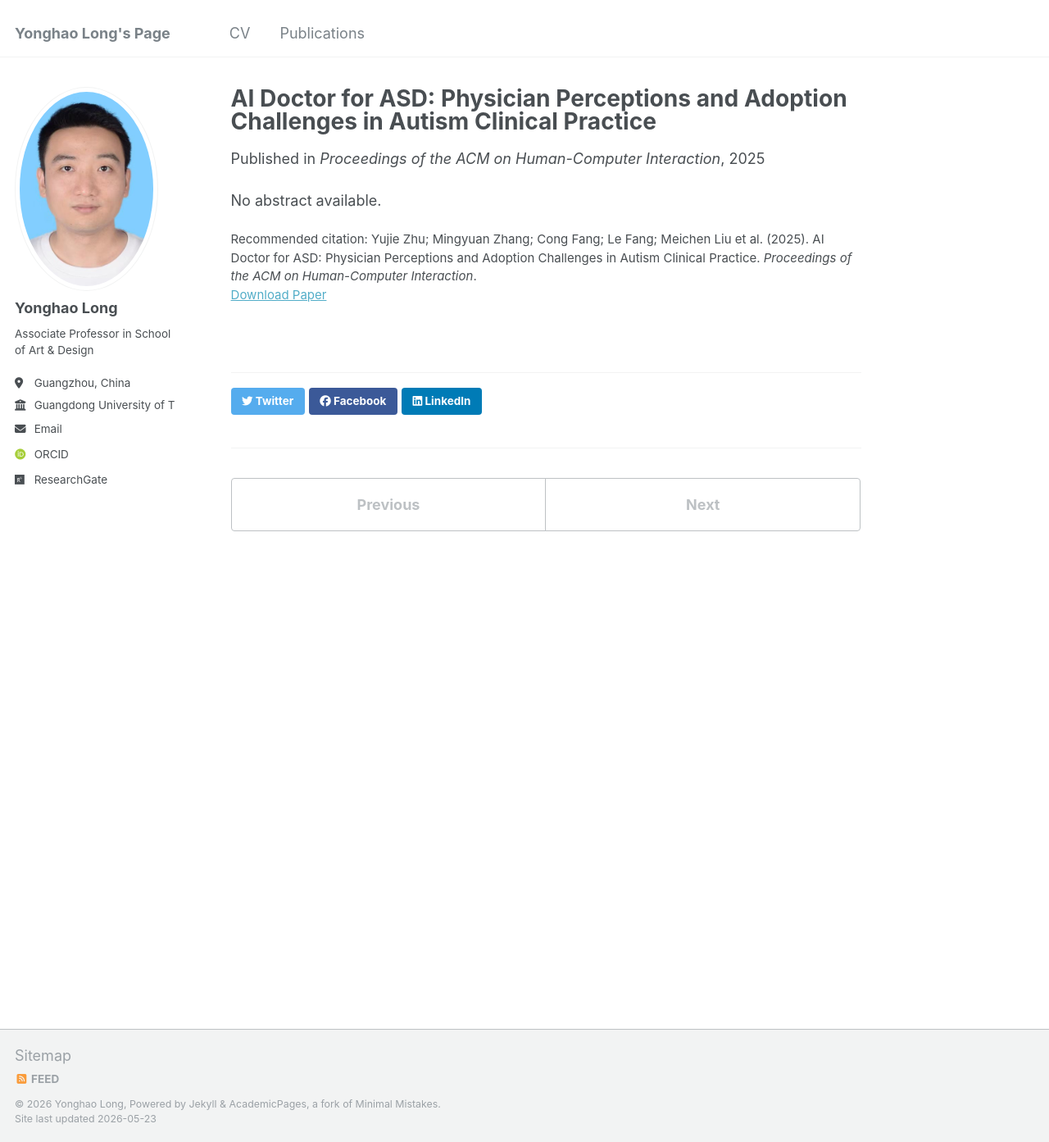
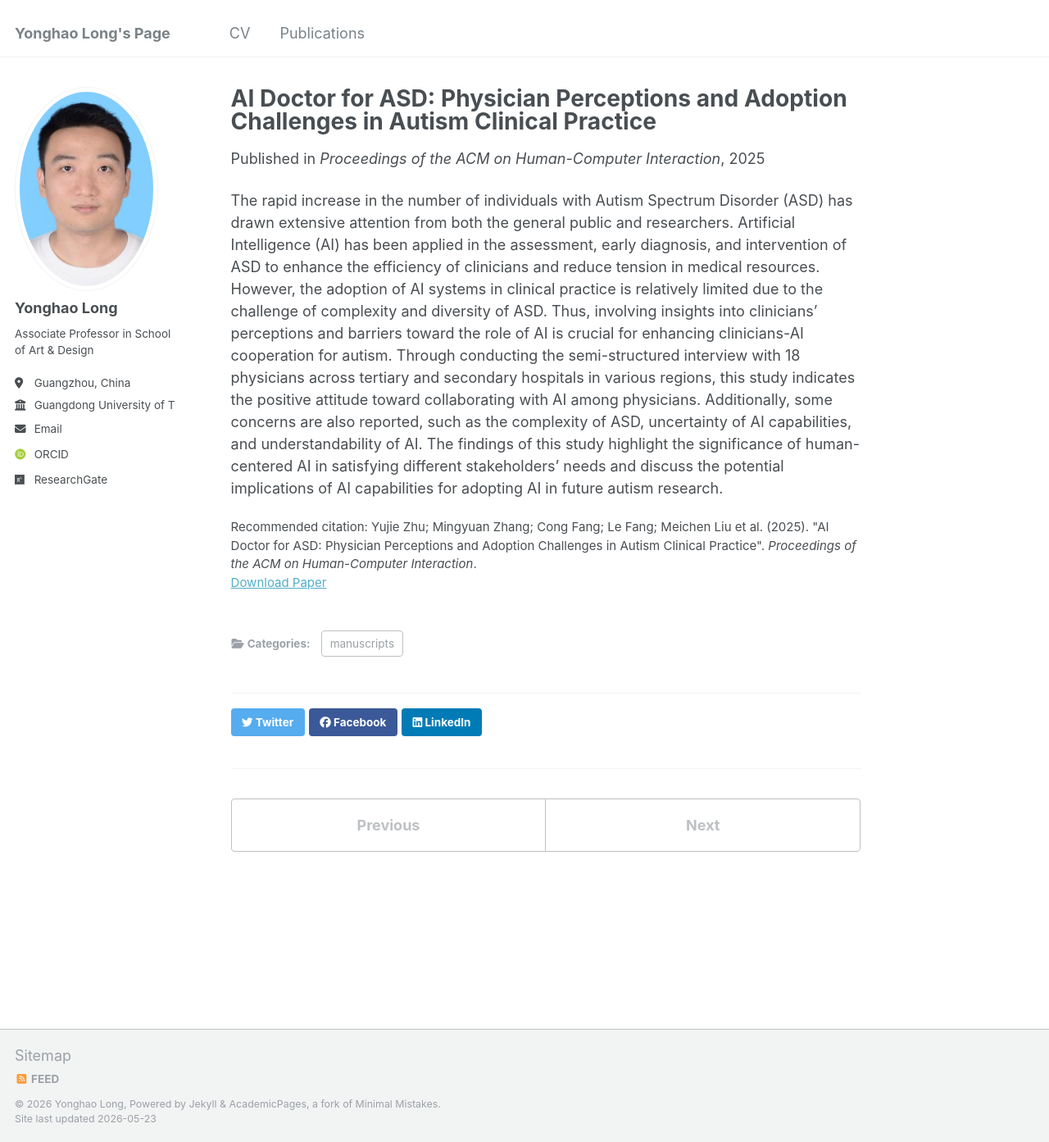
Before and after one commit to qoolyh/qoolyh.github.io, a Jekyll site: the page built from _publications/2025-ai-doctor-for-asd-physician-perceptions-and-adopti.md, in a window 1280 px wide and 1393 px high. Shown: the whole window at 82% size. Built offline with Jekyll 4.4.1, drawn with Linux system fonts in a browser that asks for light colours; some web fonts are replaced.

Commit message:
Update 2025-ai-doctor-for-asd-physician-perceptions-and-adopti.md

```diff
--- a/_publications/2025-ai-doctor-for-asd-physician-perceptions-and-adopti.md
+++ b/_publications/2025-ai-doctor-for-asd-physician-perceptions-and-adopti.md
@@ -1,11 +1,13 @@
 ---
 title: "AI Doctor for ASD: Physician Perceptions and Adoption Challenges in Autism Clinical Practice"
 collection: publications
-permalink: /publication/2025-ai-doctor-for-asd-physician-perceptions-and-adopti
-excerpt: 'No abstract available....'
-date: 2025-01-01
+category: manuscripts
+permalink: /publication/2025-05-02-ai-doctor-for-asd-physician-perceptions-and-adopti
+excerpt: 'The rapid increase in the number of individuals with Autism Spectrum Disorder (ASD) has drawn extensive attention from both the general public and res...'
+date: 2025-05-02
 venue: 'Proceedings of the ACM on Human-Computer Interaction'
 paperurl: 'https://doi.org/10.1145/3710925'
-citation: 'Yujie Zhu; Mingyuan Zhang; Cong Fang; Le Fang; Meichen Liu et al. (2025). AI Doctor for ASD: Physician Perceptions and Adoption Challenges in Autism Clinical Practice. <i>Proceedings of the ACM on Human-Computer Interaction</i>.'
+citation: 'Yujie Zhu; Mingyuan Zhang; Cong Fang; Le Fang; Meichen Liu et al. (2025). "AI Doctor for ASD: Physician Perceptions and Adoption Challenges in Autism Clinical Practice". <i>Proceedings of the ACM on Human-Computer Interaction</i>.'
 ---
-No abstract available.
+
+The rapid increase in the number of individuals with Autism Spectrum Disorder (ASD) has drawn extensive attention from both the general public and researchers. Artificial Intelligence (AI) has been applied in the assessment, early diagnosis, and intervention of ASD to enhance the efficiency of clinicians and reduce tension in medical resources. However, the adoption of AI systems in clinical practice is relatively limited due to the challenge of complexity and diversity of ASD. Thus, involving insights into clinicians' perceptions and barriers toward the role of AI is crucial for enhancing clinicians-AI cooperation for autism. Through conducting the semi-structured interview with 18 physicians across tertiary and secondary hospitals in various regions, this study indicates the positive attitude toward collaborating with AI among physicians. Additionally, some concerns are also reported, such as the complexity of ASD, uncertainty of AI capabilities, and understandability of AI. The findings of this study highlight the significance of human-centered AI in satisfying different stakeholders' needs and discuss the potential implications of AI capabilities for adopting AI in future autism research.
```
